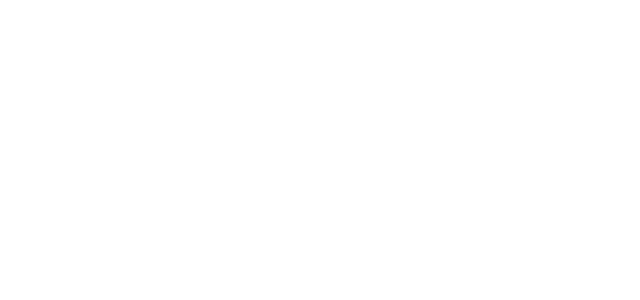
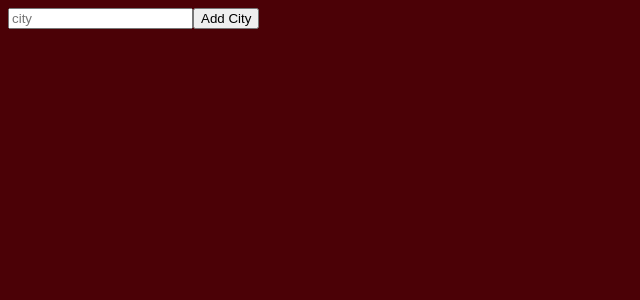
Before and after one commit to MikeeOo/weather-app, a React (Create React App) app: page / in a window 1280 px wide. Shown: the top 300 px of the page, without its empty margins (0-640 px from the left). Built offline with nearby package versions, Linux system fonts and the light colour scheme.

Commit message:
form component made

```diff
--- a/public/index.html
+++ b/public/index.html
@@ -1,6 +1,9 @@
 <!DOCTYPE html>
 <html lang="en">
   <head>
+    <style>
+      body {background-color: #4B0106;}
+    </style>
     <meta charset="utf-8" />
     <link rel="icon" href="%PUBLIC_URL%/favicon.ico" />
     <meta name="viewport" content="width=device-width, initial-scale=1" />
--- a/src/App.tsx
+++ b/src/App.tsx
@@ -1,9 +1,12 @@
 import React from 'react';
 
-function App() {
+import MainPage from "./pages/MainPage";
+
+function App(): JSX.Element {
   return (
     <>
 
+        <MainPage/>
     </>
   );
 }
--- /dev/null
+++ b/src/components/Search.tsx
@@ -0,0 +1,35 @@
+import {BaseSyntheticEvent, SyntheticEvent, useState} from "react";
+
+const Search = (): JSX.Element => {
+
+    const [form, setForm] = useState<string>(``)
+
+    const handleSubmit = (e: BaseSyntheticEvent): void => {
+        e.preventDefault()
+
+        console.log(e)
+        console.log(form)
+
+        setForm(``)
+    }
+
+  return (
+      <>
+          <form onSubmit={handleSubmit}>
+
+              <input
+
+                  type="text"
+                  value={form}
+                  placeholder={`city`}
+                  onChange={(e) => setForm(e.target.value)}
+              />
+
+              <button>Add City</button>
+
+          </form>
+      </>
+  )
+}
+
+export default Search
--- a/src/index.tsx
+++ b/src/index.tsx
@@ -7,6 +7,7 @@
 const root = ReactDOM.createRoot(document.getElementById('root') as HTMLElement);
 root.render(
   <React.StrictMode>
+
     <App />
   </React.StrictMode>
 );
--- /dev/null
+++ b/src/pages/MainPage.tsx
@@ -0,0 +1,18 @@
+import Search from "../components/Search";
+
+
+const MainPage = (): JSX.Element => {
+
+
+
+
+
+
+  return (
+      <>
+          <Search/>
+      </>
+  )
+}
+
+export default MainPage
```
